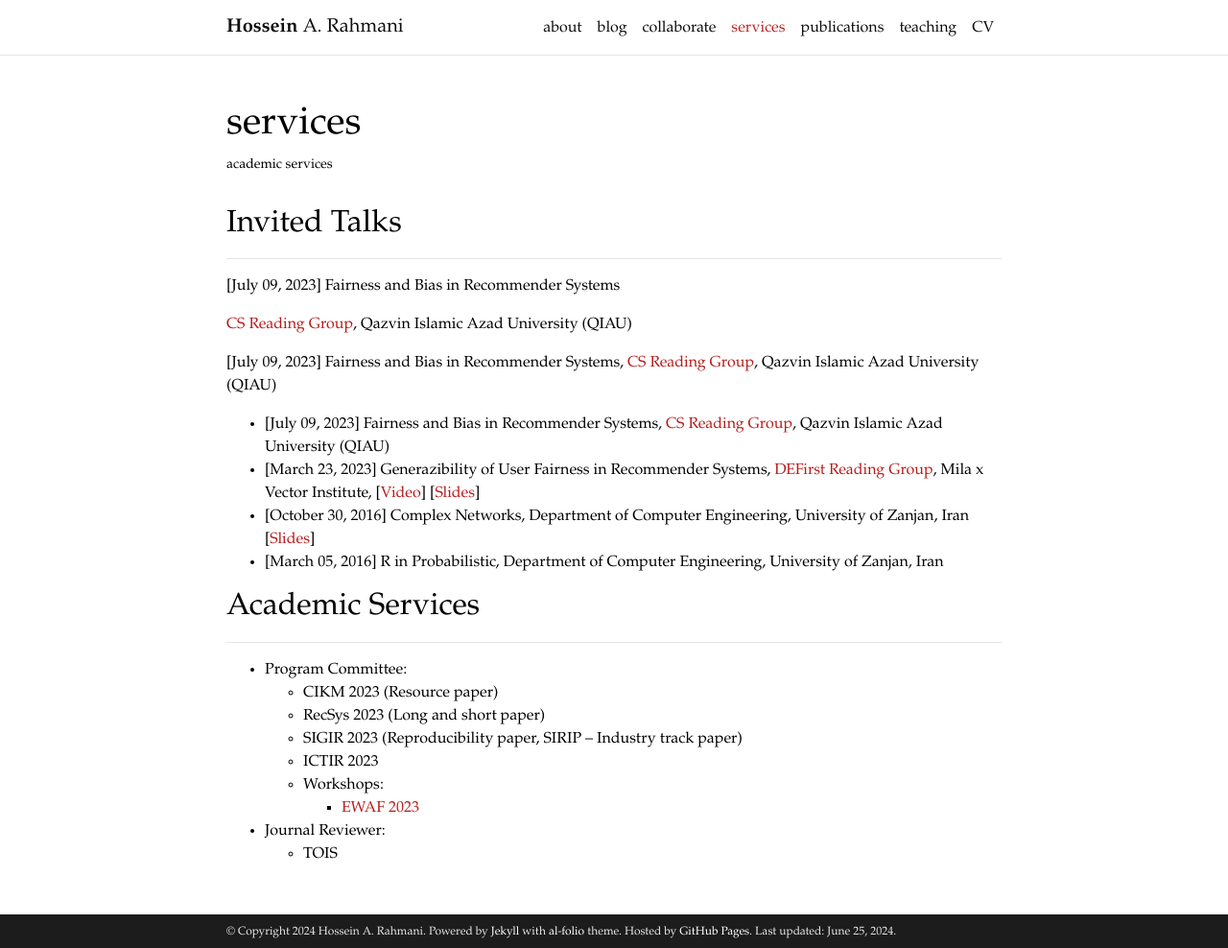
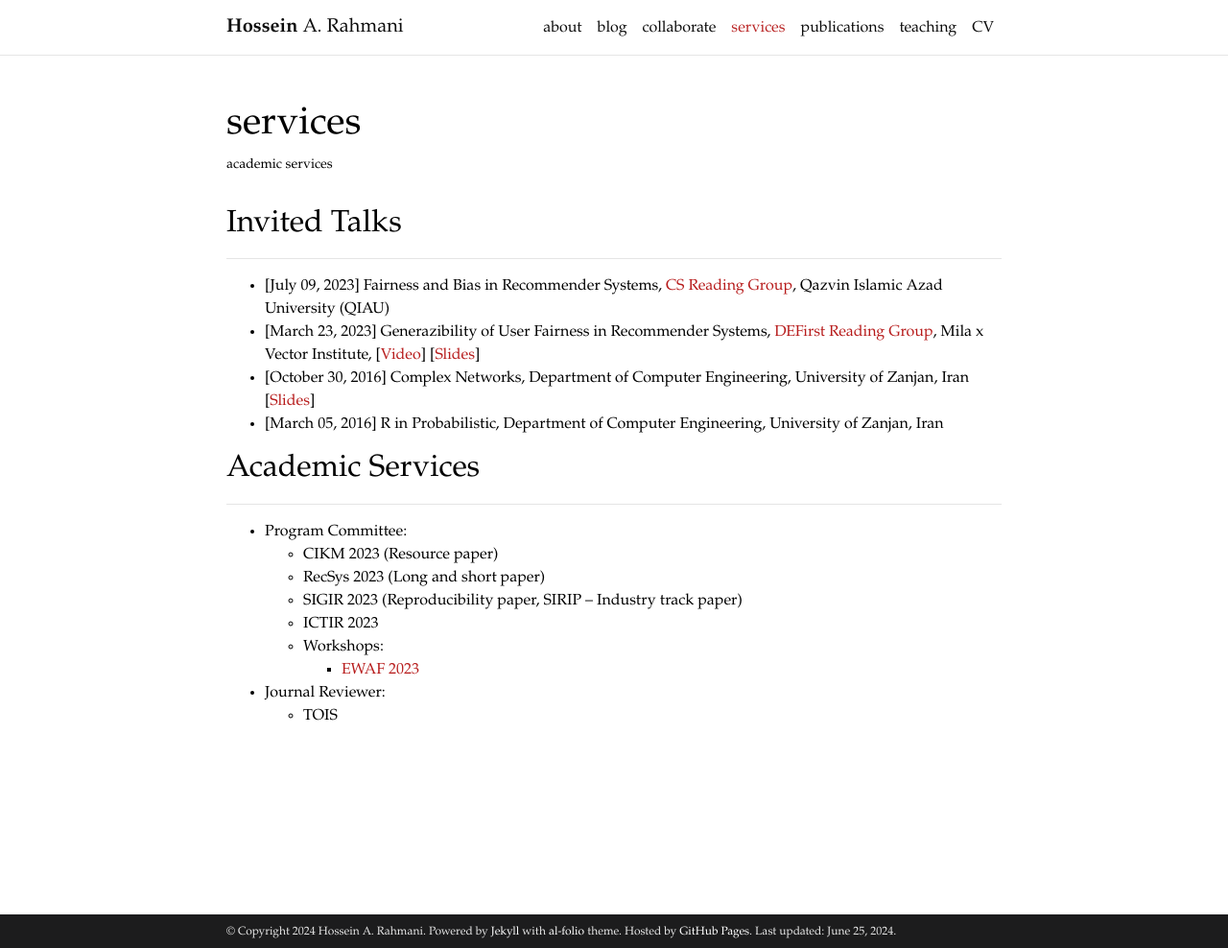
Before and after one commit to rahmanidashti/rahmanidashti.github.io, a Jekyll site: the page built from _pages/services.md, in a window 1280 px wide and 988 px high. Shown: the whole window at 96% size. Built offline with Jekyll 4.4.1, drawn with Linux system fonts in a browser that asks for light colours; comment, search, counter and statistics services are not loaded; a style sheet for code colours, icons or effects is not loaded.

Commit message:
Update services.md

```diff
--- a/_pages/services.md
+++ b/_pages/services.md
@@ -9,15 +9,9 @@
 <h2>Invited Talks</h2>
 <hr>
 
-__[July 09, 2023]__ Fairness and Bias in Recommender Systems
-
-<a href="https://sites.google.com/view/cs-reading-group/home">CS Reading Group</a>, Qazvin Islamic Azad University (QIAU)
-
-__[July 09, 2023]__ Fairness and Bias in Recommender Systems, <a href="https://sites.google.com/view/cs-reading-group/home">CS Reading Group</a>, Qazvin Islamic Azad University (QIAU)
-
 <!-- - Generazibility of User Fairness in Recommender Systems, <a href="https://noon-cobbler-caa.notion.site/DEFirst-Reading-Group-23c288b0cdc540aea53bf7960754ba21">DEFirst Reading Group</a>, Mila x Vector Institute, March 23, 2023, [<a href="https://www.youtube.com/watch?v=k4u5rih4zVM">Video</a>] [<a href="https://www.slideshare.net/SaeedRahmani9/generalizibilityfairness-defirst-reading-group">Slides</a>] -->
-- __[July 09, 2023]__ Fairness and Bias in Recommender Systems, <a href="https://sites.google.com/view/cs-reading-group/home">CS Reading Group</a>, Qazvin Islamic Azad University (QIAU)
-- __[March 23, 2023]__ Generazibility of User Fairness in Recommender Systems, <a href="https://noon-cobbler-caa.notion.site/DEFirst-Reading-Group-23c288b0cdc540aea53bf7960754ba21">DEFirst Reading Group</a>, Mila x Vector Institute, [<a href="https://www.youtube.com/watch?v=k4u5rih4zVM">Video</a>] [<a href="https://www.slideshare.net/SaeedRahmani9/generalizibilityfairness-defirst-reading-group">Slides</a>]
+- <b>[July 09, 2023]</b> Fairness and Bias in Recommender Systems, <a href="https://sites.google.com/view/cs-reading-group/home">CS Reading Group</a>, Qazvin Islamic Azad University (QIAU)
+- <b>[March 23, 2023]</b> Generazibility of User Fairness in Recommender Systems, <a href="https://noon-cobbler-caa.notion.site/DEFirst-Reading-Group-23c288b0cdc540aea53bf7960754ba21">DEFirst Reading Group</a>, Mila x Vector Institute, [<a href="https://www.youtube.com/watch?v=k4u5rih4zVM">Video</a>] [<a href="https://www.slideshare.net/SaeedRahmani9/generalizibilityfairness-defirst-reading-group">Slides</a>]
 - [October 30, 2016] Complex Networks, Department of Computer Engineering, University of Zanjan, Iran [<a href="https://www.slideshare.net/SaeedRahmani9/introduction-to-complex-networks-77679817">Slides</a>]
 - [March 05, 2016] R in Probabilistic, Department of Computer Engineering, University of Zanjan, Iran
 
```
